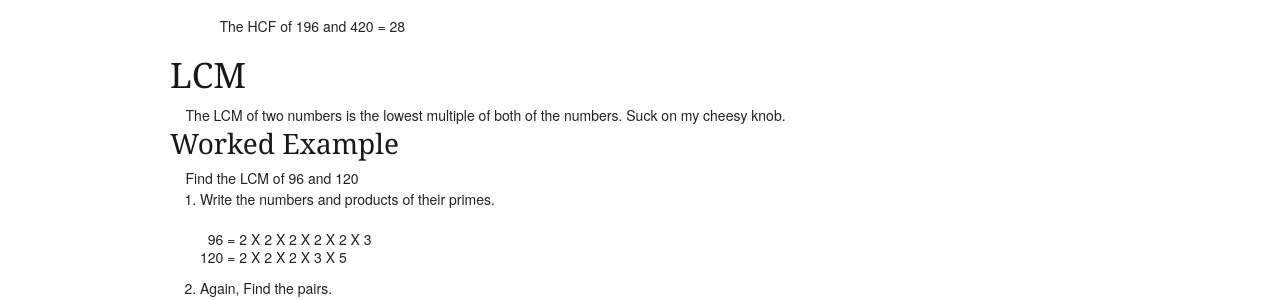
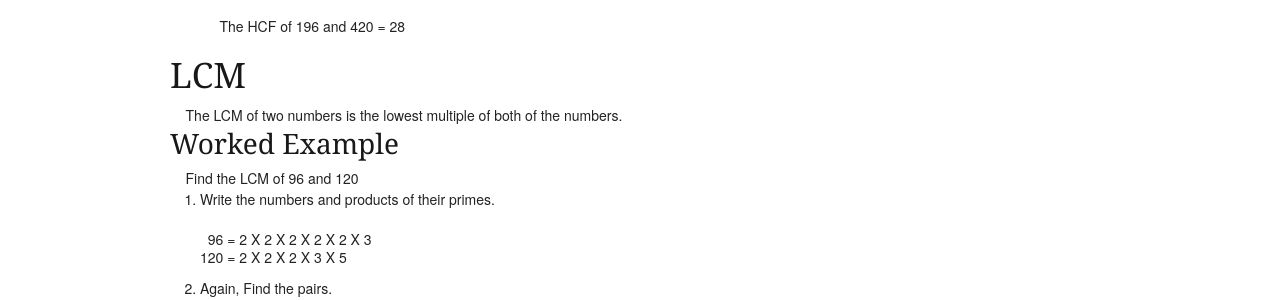
Before and after one commit to picoknow/picoknow.github.io, a Jekyll site: the page built from maths/HCFLCM.md, in a window 1280 px wide. Shown: the part 508-808 px from the top of the page. Built offline with Jekyll 4.4.1, drawn with Linux system fonts in a browser that asks for light colours.

Commit message:
Un-ellioted

```diff
--- a/maths/HCFLCM.md
+++ b/maths/HCFLCM.md
@@ -28,7 +28,7 @@ sub: Learn. Practice. Master. Conquer!
             The HCF of 196 and 420 = 28
 
 ##LCM
-        The LCM of two numbers is the lowest multiple of both of the numbers. Suck on my cheesy knob.
+        The LCM of two numbers is the lowest multiple of both of the numbers.
 
 ###Worked Example
         Find the LCM of 96 and 120
```
